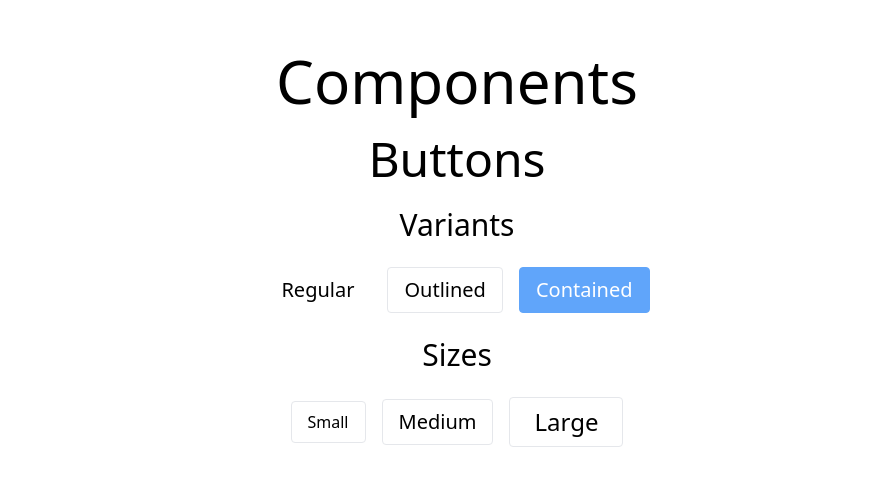
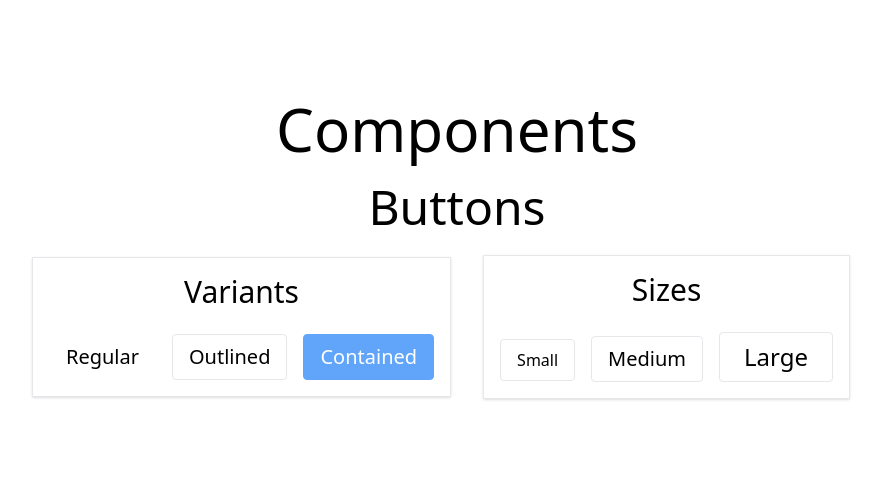
Before and after one commit to yap8/react-components, a React (Create React App) app: page / in a window 1280 px wide. Shown: the part 151-636 px from the top of the page, without its empty margins (183-1064 px from the left). Built offline with nearby package versions, Linux system fonts and the light colour scheme.

Commit message:
change section positioning

```diff
--- a/src/App.tsx
+++ b/src/App.tsx
@@ -9,12 +9,18 @@
         <Title className="mb-6" variant="h1">
           Components
         </Title>
+        <section className="text-center">
           <Title className="mb-6">Buttons</Title>
+          <div className="flex items-center justify-center">
+            <section className="mr-8 border shadow p-4">
               <Title className="mb-6" variant="h4">
                 Variants
               </Title>
-        <div className="mb-6">
-          <Button className="mr-4" onClick={() => alert('Regular button')}>
+              <div>
+                <Button
+                  className="mr-4"
+                  onClick={() => alert('Regular button')}
+                >
                   Regular
                 </Button>
                 <Button
@@ -24,14 +30,19 @@
                 >
                   Outlined
                 </Button>
-          <Button onClick={() => alert('Contained button')} variant="contained">
+                <Button
+                  onClick={() => alert('Contained button')}
+                  variant="contained"
+                >
                   Contained
                 </Button>
               </div>
+            </section>
+            <section className="mr-8 border shadow p-4">
               <Title className="mb-6" variant="h4">
                 Sizes
               </Title>
-        <div className="flex items-center">
+              <div>
                 <Button
                   className="mr-4"
                   onClick={() => alert('Small button')}
@@ -55,6 +66,9 @@
                   Large
                 </Button>
               </div>
+            </section>
+          </div>
+        </section>
       </Container>
     </section>
   );
```
Lines whose indentation alone changed are shown as unchanged.
